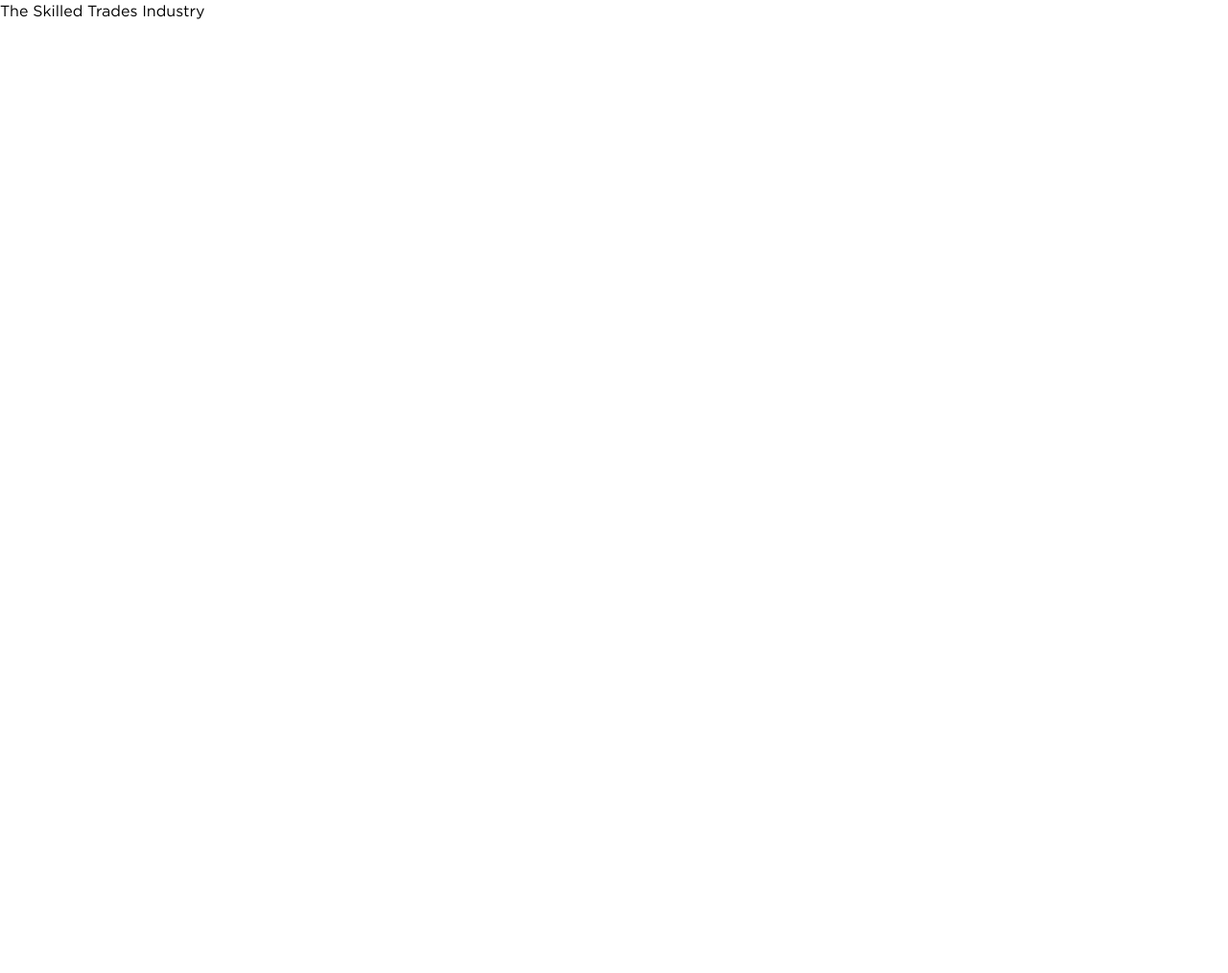
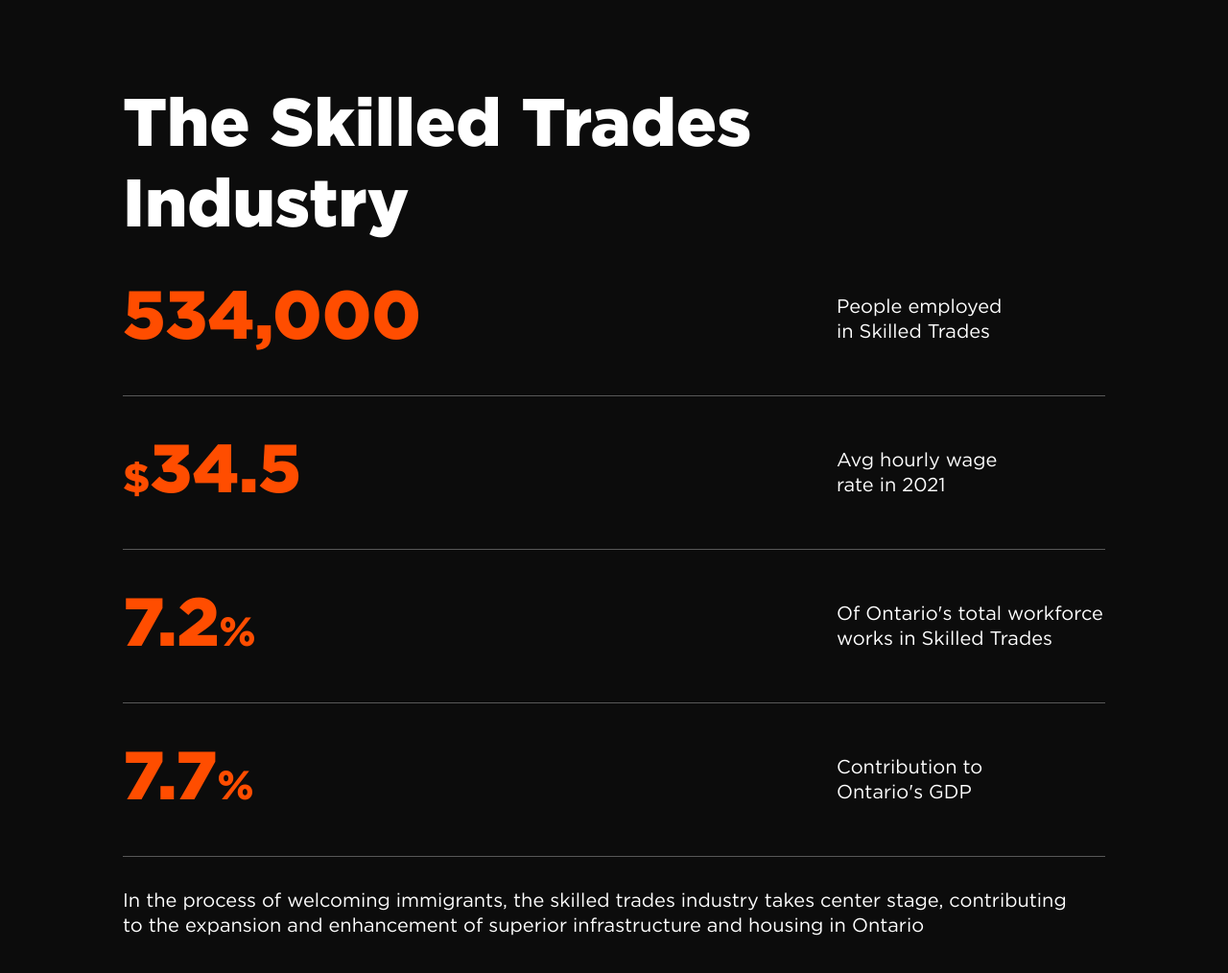
Before and after one commit to mykulyncom/skilled-test, a website built with Vite: page src/index.html in a window 1280 px wide. Shown: the whole page at 96% size. Before the commit the page ends 800 px from the top, so only its background shows below. Built offline with nearby package versions, Linux system fonts and the light colour scheme.

Commit message:
✨ Add first section

```diff
--- a/src/index.html
+++ b/src/index.html
@@ -13,6 +13,55 @@
 		<script type="module" src="js/main.js"></script>
 	</head>
 	<body>
-		The Skilled Trades Industry
+		<main>
+			<section class="industry section">
+				<div class="container">
+					<h2 class="industry__title section__title">
+						The Skilled Trades Industry
+					</h2>
+					<div class="industry__list">
+						<div class="industry__list_item">
+							<div class="industry__list_numbers">
+								<span>534,000</span>
+							</div>
+							<div class="industry__list_text">
+								People employed in Skilled Trades
+							</div>
+						</div>
+						<div class="industry__list_item">
+							<div class="industry__list_numbers">
+								$<span>34.5</span>
+							</div>
+							<div class="industry__list_text">
+								Avg hourly wage rate in 2021
+							</div>
+						</div>
+						<div class="industry__list_item">
+							<div class="industry__list_numbers">
+								<span>7.2</span>%
+							</div>
+							<div class="industry__list_text">
+								Of Ontario's total workforce works in Skilled
+								Trades
+							</div>
+						</div>
+						<div class="industry__list_item">
+							<div class="industry__list_numbers">
+								<span>7.7</span>%
+							</div>
+							<div class="industry__list_text">
+								Contribution to Ontario's GDP
+							</div>
+						</div>
+					</div>
+					<div class="industry__description">
+						In the process of welcoming immigrants, the skilled
+						trades industry takes center stage, contributing to the
+						expansion and enhancement of superior infrastructure and
+						housing in Ontario
+					</div>
+				</div>
+			</section>
+		</main>
 	</body>
 </html>
--- a/src/scss/_common.scss
+++ b/src/scss/_common.scss
@@ -3,6 +3,7 @@
 	--color-red: #ff4d00;
 	--color-god-gray: #0c0c0c;
 	--color-black: #000;
+	--color-gray: #585858;
 }
 
 *:focus-visible {
@@ -29,3 +30,8 @@ body {
 	color: var(--color-black);
 	background: var(--color-white);
 }
+
+.container {
+	width: min(100% - 30px, 1024px);
+	margin-inline: auto;
+}
--- a/src/scss/_mixins.scss
+++ b/src/scss/_mixins.scss
@@ -1,22 +1,22 @@
 // Mixin for usege svg sprinte in css
 @mixin icon($color, $icon-name) {
 	background-color: $color;
-	mask-image: url("../img/sprite.svg##{$icon-name}");
+	mask-image: url('../img/sprite.svg##{$icon-name}');
 }
 
 // Mixin for usage webp in css
 @mixin webp($name, $ext) {
-	background-image: url("../img/#{$name}/#{$name}.#{$ext}");
-	background-image: image-set(url("../img/#{$name}/#{$name}.webp"));
+	background-image: url('../img/#{$name}/#{$name}.#{$ext}');
+	background-image: image-set(url('../img/#{$name}/#{$name}.webp'));
 }
 
 // Mixin for adding fonts
 @mixin font($font-family, $file-name, $weight) {
 	@font-face {
-		font-family: "#{$font-family}";
+		font-family: '#{$font-family}';
 		font-style: normal;
 		font-weight: #{$weight};
-		src: url("../fonts/#{$file-name}.woff2") format("woff2");
+		src: url('../fonts/#{$file-name}.woff2') format('woff2');
 		font-display: swap;
 	}
 }
@@ -26,3 +26,17 @@
 	transform: translateZ(0);
 	will-change: transform;
 }
+
+@function clamp-calc($size-at-min-width, $size-at-max-width) {
+	$min-width: 320px;
+	$max-width: 1400px;
+	$slope: ($size-at-max-width - $size-at-min-width) / ($max-width - $min-width);
+	$y-axis-intersection: -1 * $min-width * $slope + $size-at-min-width;
+	$return-value: clamp(
+		#{$size-at-min-width},
+		#{$y-axis-intersection} + #{$slope} * 100vw,
+		#{$size-at-max-width}
+	);
+
+	@return $return-value;
+}
--- a/src/scss/main.scss
+++ b/src/scss/main.scss
@@ -3,12 +3,6 @@
 @import "./fonts";
 @import "./common";
 
-.demo {
-	padding-top: 50px;
+// Sections
 
-	.container {
-		max-width: 960px;
-		margin-inline: auto;
-		text-align: center;
-	}
-}
+@import "./sections/industry";
--- /dev/null
+++ b/src/scss/sections/_industry.scss
@@ -0,0 +1,65 @@
+.industry {
+	padding-top: clamp-calc(30px, 92px);
+	padding-bottom: clamp-calc(40px, 112px);
+	color: var(--color-white);
+	background: var(--color-god-gray);
+
+	&__title {
+		max-width: 70%;
+		margin: 0;
+		font-size: clamp-calc(30px, 75px);
+		font-weight: 900;
+		line-height: 120%;
+		text-wrap: wrap;
+
+		@media (width <= 580px) {
+			max-width: 100%;
+		}
+	}
+
+	&__list {
+		&_item {
+			display: flex;
+			align-items: center;
+			justify-content: space-between;
+			min-height: 160px;
+			border-bottom: 1px solid var(--color-gray);
+
+			@media (width <= 600px) {
+				flex-direction: column;
+				align-items: flex-start;
+				justify-content: center;
+			}
+		}
+
+		&_numbers {
+			font-size: clamp-calc(20px, 45px);
+			font-weight: 900;
+			line-height: 140%;
+
+			span {
+				font-size: clamp-calc(45px, 74px);
+			}
+
+			color: var(--color-red);
+		}
+
+		&_text {
+			width: 280px;
+			font-size: clamp(1rem, calc(0.89rem + 0.57vw), 1.25rem);
+			line-height: 128%;
+			text-wrap: balance;
+
+			@media (width <= 600px) {
+				width: 100%;
+			}
+		}
+	}
+
+	&__description {
+		max-width: 989px;
+		padding-top: 33px;
+		font-size: clamp(1rem, calc(0.89rem + 0.57vw), 1.25rem);
+		line-height: 128%;
+	}
+}
```
Also changed, not shown: .prettierrc.json (added), .stylelintrc.json.
